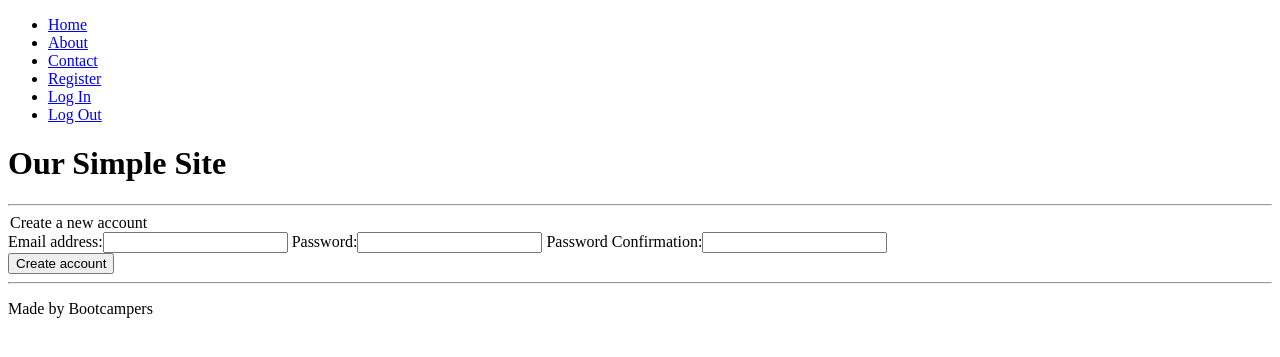
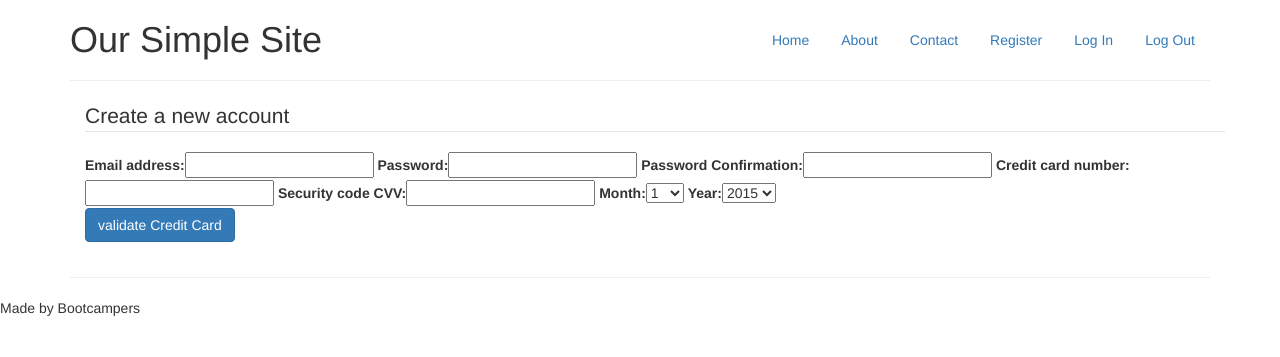
Before and after one commit to mrscorrigan/auth_demo, a Django app: page /register/ in a window 1280 px wide. Shown: the top 357 px of the page. Run offline with Django 3.2, Linux system fonts and the light colour scheme; some libraries are stand-ins or nearby versions.

Commit message:
updated stripe details

```diff
--- a/accounts/forms.py
+++ b/accounts/forms.py
@@ -40,3 +40,28 @@ class UserRegistrationForm(UserCreationForm):
 class UserLoginForm(forms.Form):
     email = forms.EmailField()
     password = forms.CharField(widget=forms.PasswordInput)
+
+class UserRegistrationForm(UserCreationForm):
+    MONTH_CHOICES = [(i,i,) for i in xrange(1,12)]
+    YEAR_CHOICES = [(i,i,) for i in xrange(2015, 2036)]
+
+    credit_card_number = forms.CharField(label='Credit card number')
+    cvv = forms.CharField(label='Security code CVV')
+    expiry_month = forms.ChoiceField(label="Month", choices=MONTH_CHOICES)
+    expiry_year = forms.ChoiceField(label="Year", choices=YEAR_CHOICES)
+    stripe_id = forms.CharField(widget=forms.HiddenInput)
+    password1 = forms.CharField(
+        label="Password",
+        widget=forms.PasswordInput
+    )
+
+    password2 = forms.CharField(
+        label="Password Confirmation",
+        widget=forms.PasswordInput
+    )
+
+
+    class Meta:
+        model = User
+        fields = ['email', 'password1', 'password2', 'stripe_id']
+        exclude = ['username']
--- a/accounts/models.py
+++ b/accounts/models.py
@@ -24,4 +24,5 @@ class AccountUserManager(UserManager):
 
 
 class User(AbstractUser):
+    stripe_id = models.CharField(max_length=40, default='')
     objects = AccountUserManager()
--- a/accounts/views.py
+++ b/accounts/views.py
@@ -4,27 +4,47 @@ from django.core.urlresolvers import reverse
 from django.shortcuts import render, redirect
 from django.template.context_processors import csrf
 from django.contrib.auth.decorators import login_required
+from django.conf import settings
+import datetime
+import stripe
+
+stripe.api_key = settings.STRIPE_SECRET
 
 def register(request):
     if request.method == 'POST':
         form = UserRegistrationForm(request.POST)
         if form.is_valid():
-            form.save()
+            try:
+                customer = stripe.Charge.create(
+                    amount=499,
+                    currency="USD",
+                    description=form.cleaned_data['email'],
+                    card=form.cleaned_data['stripe_id'],
+                )
+            except stripe.error.CardError, e:
+                messages.error(request, "Your card was declined!")
+            if customer.paid:
+                form.save()
 
-            user = auth.authenticate(email=request.POST.get('email'),
+                user = auth.authenticate(email=request.POST.get('email'),
                                      password=request.POST.get('password1'))
 
-            if user:
-                messages.success(request, "You have successfully registered")
-                return redirect(reverse('profile'))
+                if user:
+                    auth.login(request, user)
+                    messages.success(request, "You have successfully registered")
+                    return redirect(reverse('profile'))
+
+                else:
+                    messages.error(request, "unable to log you in at this time")
 
             else:
-                messages.error(request, "unable to log you in at this time")
+                messages.error(request, "We were unable to take a payment with that card")
 
     else:
+        today = datetime.date.today()
         form = UserRegistrationForm()
 
-    args = {'form':form}
+    args = {'form':form, 'publishable': settings.STRIPE_PUBLISHABLE}
     args.update(csrf(request))
 
     return render(request, 'register.html', args)
--- /dev/null
+++ b/static/js/stripe.js
@@ -0,0 +1,26 @@
+$(function () {
+    $('#register-form').submit(function () {
+        var form = this;
+        var card = {
+            number: $('#id_credit_card_number').val(),
+            expMonth: $('#id_expiry_month').val(),
+            expYear: $('#id_expiry_year').val(),
+            cvc: $('#id_cvv').val()
+        };
+
+        $("#validate_card_btn").attr("disabled", true);
+        Stripe.createToken(card, function (status, response) {
+            if (status === 200) {
+                console.log(status, response);
+                $("#credit-card-errors").hide();
+                $("#id_stripe_id").val(response.id);
+                form.submit();
+            } else {
+                $("#stripe-error-message").text(response.error.message);
+                $("#credit-card-errors").show();
+                $("#validate_card_btn").attr("disabled", false);
+            }
+        });
+        return false;
+    });
+});
--- a/templates/base.html
+++ b/templates/base.html
@@ -6,9 +6,13 @@
     <meta name="viewport" content="width=device-width, initial-scale=1.0">
     <meta name="description" content="">
     <meta name="author" content="">
-    <link rel="sytleshteet" href="https://cdnjs.cloudflare.com/ajax/libs/bootswatch/3.3.6/cerulean/bootstrap.min.css">
+    <link rel="stylesheet" href="https://cdnjs.cloudflare.com/ajax/libs/bootswatch/3.3.6/cerulean/bootstrap.min.css">
 
 
+    <script src="https://cdnjs.cloudflare.com/ajax/libs/jquery/3.0.0-alpha1/jquery.min.js"></script>
+    <script src="https://cdnjs.cloudflare.com/ajax/libs/twitter-bootstrap/4.0.0-alpha/js/bootstrap.min.js"></script>
+
+    {% block head_js %} {% endblock %}
 </head>
 <body>
 <div class="container">
--- a/templates/register.html
+++ b/templates/register.html
@@ -3,19 +3,33 @@
 
 {% extends "base.html" %}
 {% load bootstrap_tags %}
+{% load staticfiles %}
+{% block head_js %}
+    <script src="https://js.stripe.com/v2/" type="text/javascript"></script>
+    <script type="text/javascript">
+        //<![CDDATA[
+        Stripe.publishableKey="{{ publishable }}";
+        //}}>
+    </script>
+    <script type="text/javascript" src="{% static "js/stripe.js" %}"></script>
+{% endblock %}
 {% block content %}
+    <form role="form" method="post" id="register-form" action="{% url 'register' %}">
+        <div id="credit-card-errors" style="display:none">
+            <div class="alert-message block-message error" id="stripe-error-message"></div>
+        </div>
 <head>
     <meta charset="UTF-8">
-    <title>Title</title>
+    <title>Registering New Account</title>
 </head>
 <body>
 
-<form role="form" method="POST" action="{% url 'register' %}">
+
     <legend>Create a new account</legend>
     {% csrf_token %}
     {{  form | as_bootstrap }}
     <div class="form-group">
-        <button type="submit" class="btn btn-primary">Create account</button>
+        <input type="submit" class="btn btn-primary" id="validate_card_btn" name="commit" value="validate Credit Card">
         </div>
     </form>
 {% endblock %}
```
Also changed, not shown: auth_demo/settings.py (+14 -0 lines), accounts/migrations/0002_auto_20161108_0508.py (added), db.sqlite3, 5 other files.
